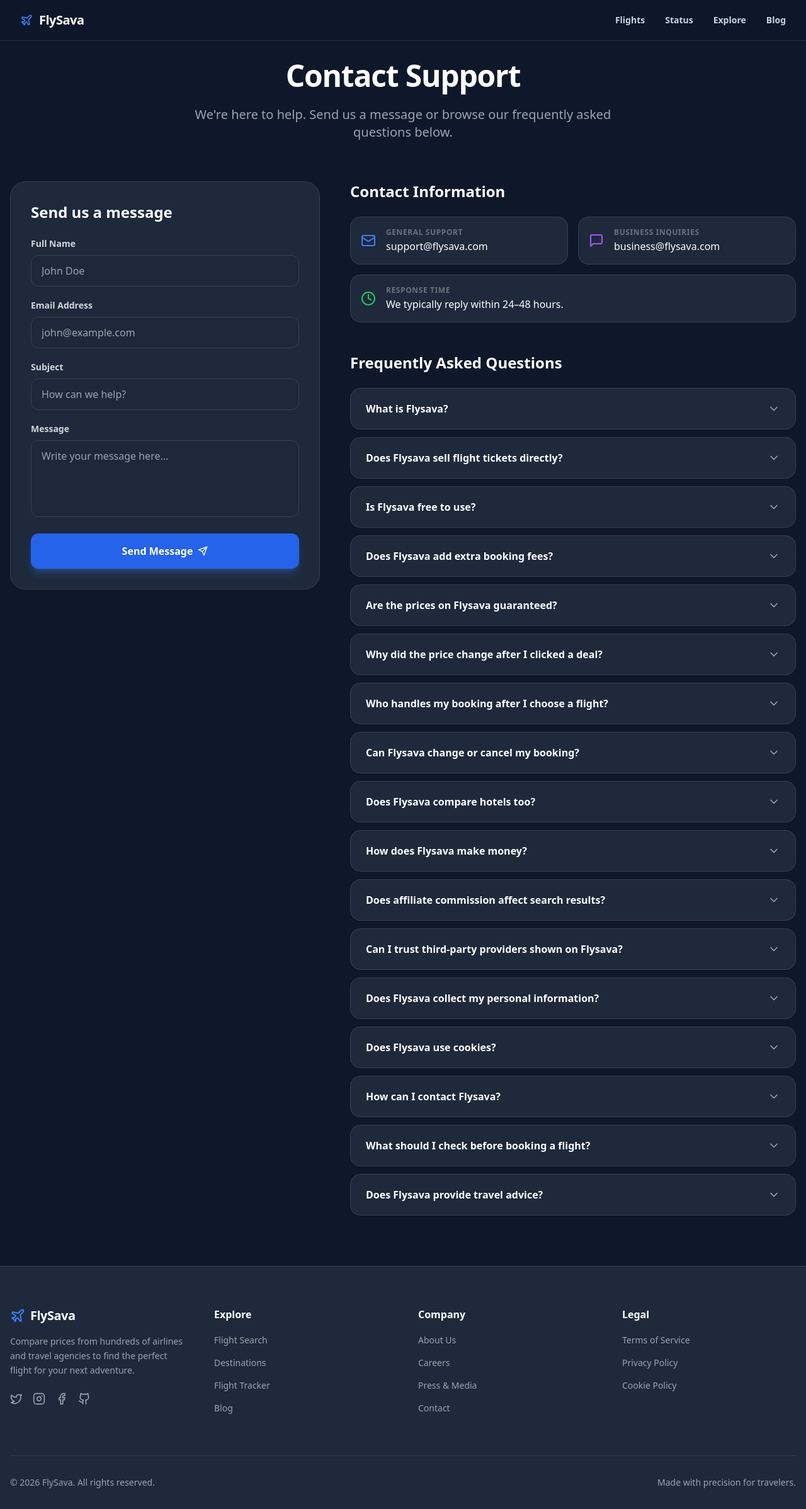
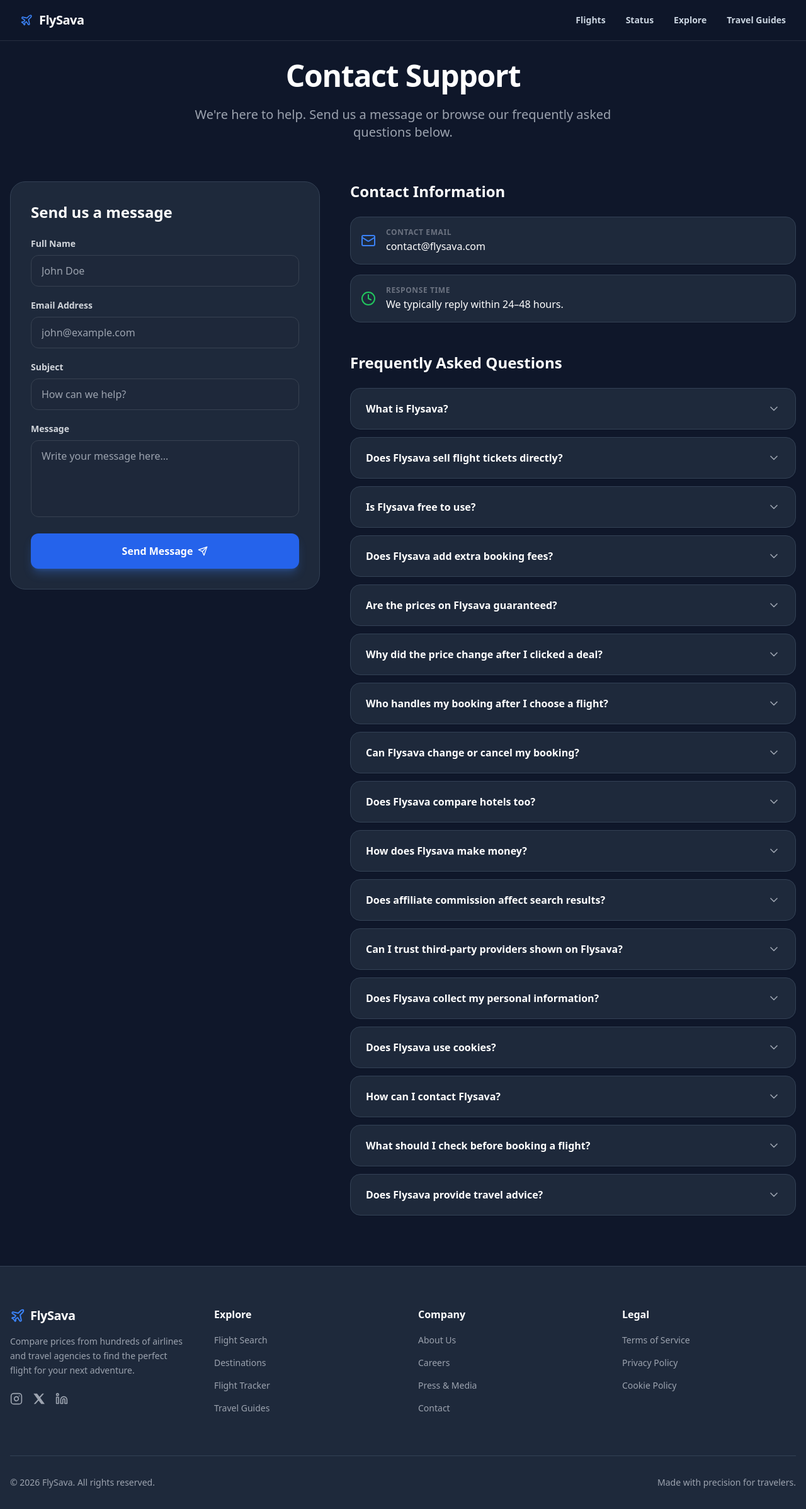
Before and after one commit to saumy-31/aero-compare, a React (Vite) app: page /contact in a window 1280 px wide. Shown: the whole page at 63% size. Built offline with nearby package versions, Linux system fonts and the light colour scheme.

Commit message:
Update navigation, footer social links, contact form, and flight search improvements

```diff
--- a/src/components/layout/Footer.tsx
+++ b/src/components/layout/Footer.tsx
@@ -1,6 +1,6 @@
 import React from 'react';
 import { Link } from 'react-router-dom';
-import { Plane, Twitter, Instagram, Facebook, Github } from 'lucide-react';
+import { Plane, Instagram, Linkedin } from 'lucide-react';
 
 export const Footer = () => {
   const handleScrollTop = () => {
@@ -22,10 +22,28 @@ export const Footer = () => {
               Compare prices from hundreds of airlines and travel agencies to find the perfect flight for your next adventure.
             </p>
             <div className="flex items-center space-x-4 text-gray-400">
-              <a href="#" className="hover:text-blue-500 transition-colors" aria-label="Twitter"><Twitter className="w-5 h-5" /></a>
-              <a href="#" className="hover:text-blue-500 transition-colors" aria-label="Instagram"><Instagram className="w-5 h-5" /></a>
-              <a href="#" className="hover:text-blue-500 transition-colors" aria-label="Facebook"><Facebook className="w-5 h-5" /></a>
-              <a href="#" className="hover:text-blue-500 transition-colors" aria-label="Github"><Github className="w-5 h-5" /></a>
+              <a href="https://www.instagram.com/flysavaofficial/" target="_blank" rel="noopener noreferrer" className="hover:text-blue-500 transition-colors" aria-label="Instagram">
+                <Instagram className="w-5 h-5" />
+              </a>
+              <a
+  href="https://x.com/flysavaofficial"
+  target="_blank"
+  rel="noopener noreferrer"
+  className="hover:text-blue-500 transition-colors"
+  aria-label="X"
+>
+  <svg
+    xmlns="http://www.w3.org/2000/svg"
+    viewBox="0 0 24 24"
+    fill="currentColor"
+    className="w-5 h-5"
+  >
+    <path d="M18.244 2H21.5l-7.11 8.13L22.75 22h-6.54l-5.12-6.69L5.24 22H2l7.61-8.7L1.5 2h6.7l4.63 6.1L18.244 2z"/>
+  </svg>
+</a>
+              <a href="#" className="hover:text-blue-500 transition-colors" aria-label="LinkedIn">
+                <Linkedin className="w-5 h-5" />
+              </a>
             </div>
           </div>
 
@@ -50,7 +68,7 @@ export const Footer = () => {
               </li>
               <li>
                 <Link to="/blog" onClick={handleScrollTop} className="text-gray-500 dark:text-gray-400 hover:text-blue-500 dark:hover:text-blue-400 transition-colors text-sm">
-                  Blog
+                  Travel Guides
                 </Link>
               </li>
             </ul>
--- a/src/components/layout/Navbar.tsx
+++ b/src/components/layout/Navbar.tsx
@@ -11,7 +11,7 @@ export const Navbar = () => {
     { name: 'Flights', path: '/' },
     { name: 'Status', path: '/status' },
     { name: 'Explore', path: '/destinations' },
-    { name: 'Blog', path: '/blog' },
+    { name: 'Travel Guides', path: '/blog' },
   ];
 
   useEffect(() => {
--- a/src/pages/About.tsx
+++ b/src/pages/About.tsx
@@ -38,7 +38,7 @@ export const About = () => {
 
   const stats = [
     { icon: <Globe2 />, value: "100+", label: "Travel Sources" },
-    { icon: <MapPin />, value: "50+", label: "Destinations" },
+    { icon: <MapPin />, value: "200+", label: "Destinations" },
     { icon: <Clock />, value: "24/7", label: "Search Access" },
     { icon: <Plane />, value: "Global", label: "Coverage" },
   ];
--- a/src/pages/Contact.tsx
+++ b/src/pages/Contact.tsx
@@ -1,6 +1,6 @@
 import React, { useState, useEffect } from 'react';
 import { motion, AnimatePresence } from 'framer-motion';
-import { Mail, Clock, MessageSquare, Send, ChevronDown } from 'lucide-react';
+import { Mail, Clock, Send, ChevronDown } from 'lucide-react';
 
 const faqs = [
   { id: "faq1", q: "What is Flysava?", a: "Flysava is a travel comparison website that helps users search and compare flight options from third-party travel providers. Our goal is to make it easier to find useful travel options quickly and clearly." },
@@ -77,11 +77,19 @@ export const Contact = () => {
           >
             <div className="bg-white dark:bg-dark-card p-8 rounded-3xl border border-gray-100 dark:border-dark-border shadow-xl shadow-gray-200/50 dark:shadow-none">
               <h2 className="text-2xl font-bold text-gray-900 dark:text-white mb-6">Send us a message</h2>
-              <form onSubmit={(e) => e.preventDefault()} className="space-y-5">
+
+              <form action="https://formsubmit.co/contact@flysava.com" method="POST" className="space-y-5">
+                {/* FormSubmit Configuration Fields */}
+                <input type="hidden" name="_captcha" value="false" />
+                <input type="hidden" name="_subject" value="New FlySava Contact Form Submission" />
+                <input type="hidden" name="_template" value="table" />
+
                 <div>
                   <label className="block text-sm font-bold text-gray-700 dark:text-gray-300 mb-2">Full Name</label>
                   <input
                     type="text"
+                    name="name"
+                    required
                     className="w-full bg-gray-50 dark:bg-slate-800/50 border border-gray-200 dark:border-gray-700 rounded-xl px-4 py-3 outline-none focus:border-blue-500 focus:ring-1 focus:ring-blue-500 text-gray-900 dark:text-white transition-all"
                     placeholder="John Doe"
                   />
@@ -90,6 +98,8 @@ export const Contact = () => {
                   <label className="block text-sm font-bold text-gray-700 dark:text-gray-300 mb-2">Email Address</label>
                   <input
                     type="email"
+                    name="email"
+                    required
                     className="w-full bg-gray-50 dark:bg-slate-800/50 border border-gray-200 dark:border-gray-700 rounded-xl px-4 py-3 outline-none focus:border-blue-500 focus:ring-1 focus:ring-blue-500 text-gray-900 dark:text-white transition-all"
                     placeholder="john@example.com"
                   />
@@ -98,6 +108,8 @@ export const Contact = () => {
                   <label className="block text-sm font-bold text-gray-700 dark:text-gray-300 mb-2">Subject</label>
                   <input
                     type="text"
+                    name="subject"
+                    required
                     className="w-full bg-gray-50 dark:bg-slate-800/50 border border-gray-200 dark:border-gray-700 rounded-xl px-4 py-3 outline-none focus:border-blue-500 focus:ring-1 focus:ring-blue-500 text-gray-900 dark:text-white transition-all"
                     placeholder="How can we help?"
                   />
@@ -105,6 +117,8 @@ export const Contact = () => {
                 <div>
                   <label className="block text-sm font-bold text-gray-700 dark:text-gray-300 mb-2">Message</label>
                   <textarea
+                    name="message"
+                    required
                     rows={4}
                     className="w-full bg-gray-50 dark:bg-slate-800/50 border border-gray-200 dark:border-gray-700 rounded-xl px-4 py-3 outline-none focus:border-blue-500 focus:ring-1 focus:ring-blue-500 text-gray-900 dark:text-white transition-all resize-none"
                     placeholder="Write your message here..."
@@ -129,22 +143,15 @@ export const Contact = () => {
             {/* Contact Information Blocks */}
             <div>
               <h2 className="text-2xl font-bold text-gray-900 dark:text-white mb-6">Contact Information</h2>
-              <div className="grid grid-cols-1 sm:grid-cols-2 gap-4">
+              <div className="grid grid-cols-1 gap-4">
                 <div className="flex items-center p-4 bg-white dark:bg-dark-card rounded-2xl border border-gray-100 dark:border-dark-border shadow-sm">
                   <Mail className="w-6 h-6 text-blue-500 mr-4 flex-shrink-0" />
                   <div>
-                    <p className="text-xs text-gray-500 font-bold uppercase tracking-wider mb-0.5">General Support</p>
-                    <a href="mailto:support@flysava.com" className="text-gray-900 dark:text-white font-medium hover:text-blue-500 transition-colors">support@flysava.com</a>
+                    <p className="text-xs text-gray-500 font-bold uppercase tracking-wider mb-0.5">Contact Email</p>
+                    <a href="mailto:contact@flysava.com" className="text-gray-900 dark:text-white font-medium hover:text-blue-500 transition-colors">contact@flysava.com</a>
                   </div>
                 </div>
                 <div className="flex items-center p-4 bg-white dark:bg-dark-card rounded-2xl border border-gray-100 dark:border-dark-border shadow-sm">
-                  <MessageSquare className="w-6 h-6 text-purple-500 mr-4 flex-shrink-0" />
-                  <div>
-                    <p className="text-xs text-gray-500 font-bold uppercase tracking-wider mb-0.5">Business Inquiries</p>
-                    <a href="mailto:business@flysava.com" className="text-gray-900 dark:text-white font-medium hover:text-purple-500 transition-colors">business@flysava.com</a>
-                  </div>
-                </div>
-                <div className="flex items-center p-4 bg-white dark:bg-dark-card rounded-2xl border border-gray-100 dark:border-dark-border shadow-sm sm:col-span-2">
                   <Clock className="w-6 h-6 text-green-500 mr-4 flex-shrink-0" />
                   <div>
                     <p className="text-xs text-gray-500 font-bold uppercase tracking-wider mb-0.5">Response Time</p>
--- a/src/pages/Home.tsx
+++ b/src/pages/Home.tsx
@@ -23,7 +23,6 @@ export const Home = () => {
     if (oldScript) oldScript.remove();
 
     // 3. Inject new script with a timestamp to bypass browser caching
-    // and force a fresh execution of the module every time the component mounts.
     const script = document.createElement('script');
     script.id = 'tpwl-script';
     script.async = true;
@@ -32,8 +31,38 @@ export const Home = () => {
 
     document.head.appendChild(script);
 
+    // --- ENHANCED AUTO-SCROLL LOGIC ---
+    // Use ResizeObserver to detect when actual results populate (height expands)
+    let hasScrolledForCurrentSearch = false;
+
+    const resizeObserver = new ResizeObserver((entries) => {
+      for (let entry of entries) {
+        const height = entry.contentRect.height;
+
+        // If height is massive (results loaded) and we haven't scrolled yet
+        if (height > 400 && !hasScrolledForCurrentSearch) {
+          // Scroll to the tickets container with a slight delay for smooth painting
+          setTimeout(() => {
+            ticketsContainer?.scrollIntoView({ behavior: 'smooth', block: 'start' });
+          }, 100);
+
+          hasScrolledForCurrentSearch = true; // Lock it so filtering doesn't cause jumpiness
+        }
+        // If height drops (user started a new search and widget went back to loading state)
+        else if (height < 200) {
+          hasScrolledForCurrentSearch = false; // Reset the lock for the next search
+        }
+      }
+    });
+
+    if (ticketsContainer) {
+      resizeObserver.observe(ticketsContainer);
+    }
+    // ----------------------------------
+
     // 4. Clean up completely on unmount
     return () => {
+      resizeObserver.disconnect();
       const scriptToRemove = document.getElementById('tpwl-script');
       if (scriptToRemove) scriptToRemove.remove();
       if (searchContainer) searchContainer.innerHTML = '';
```
